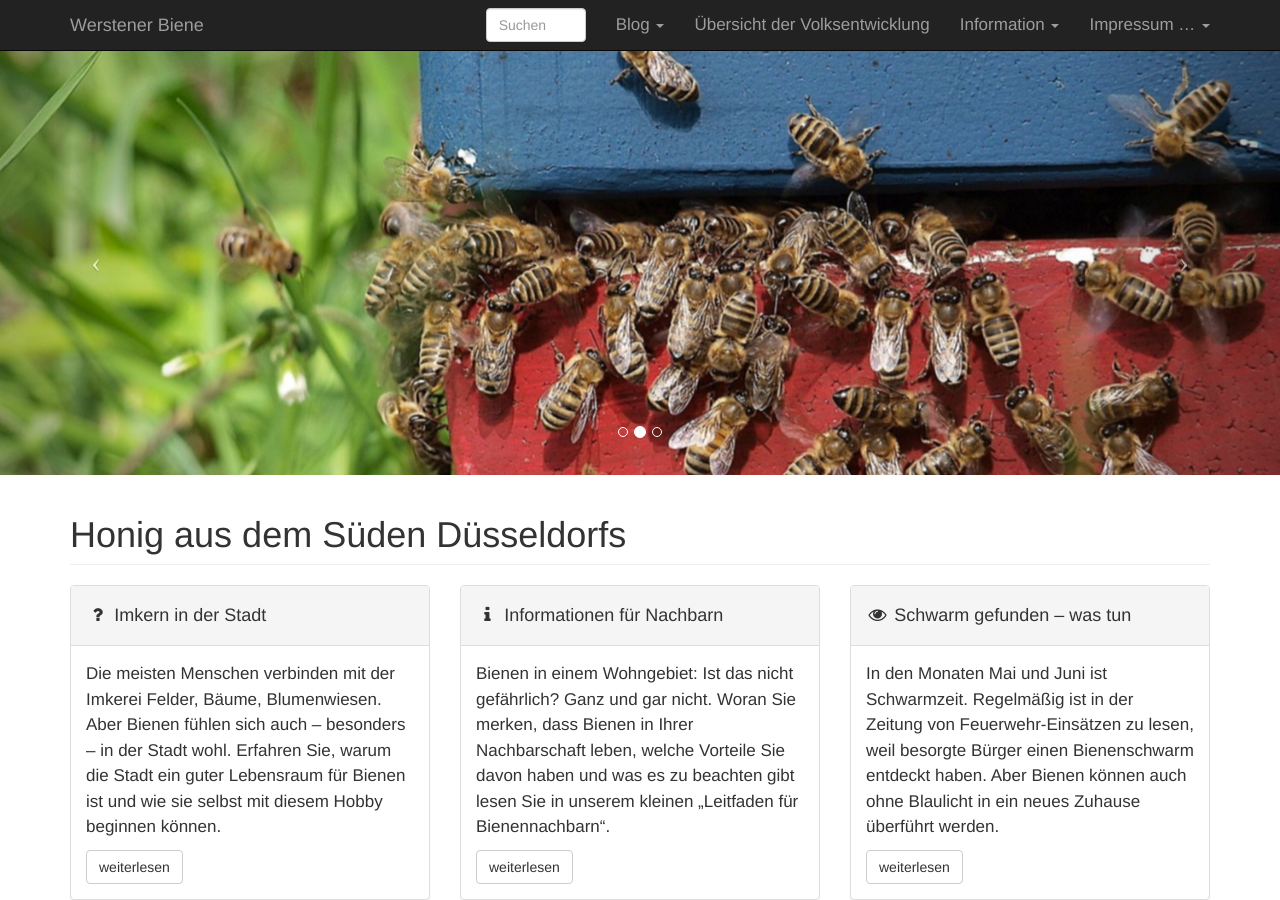
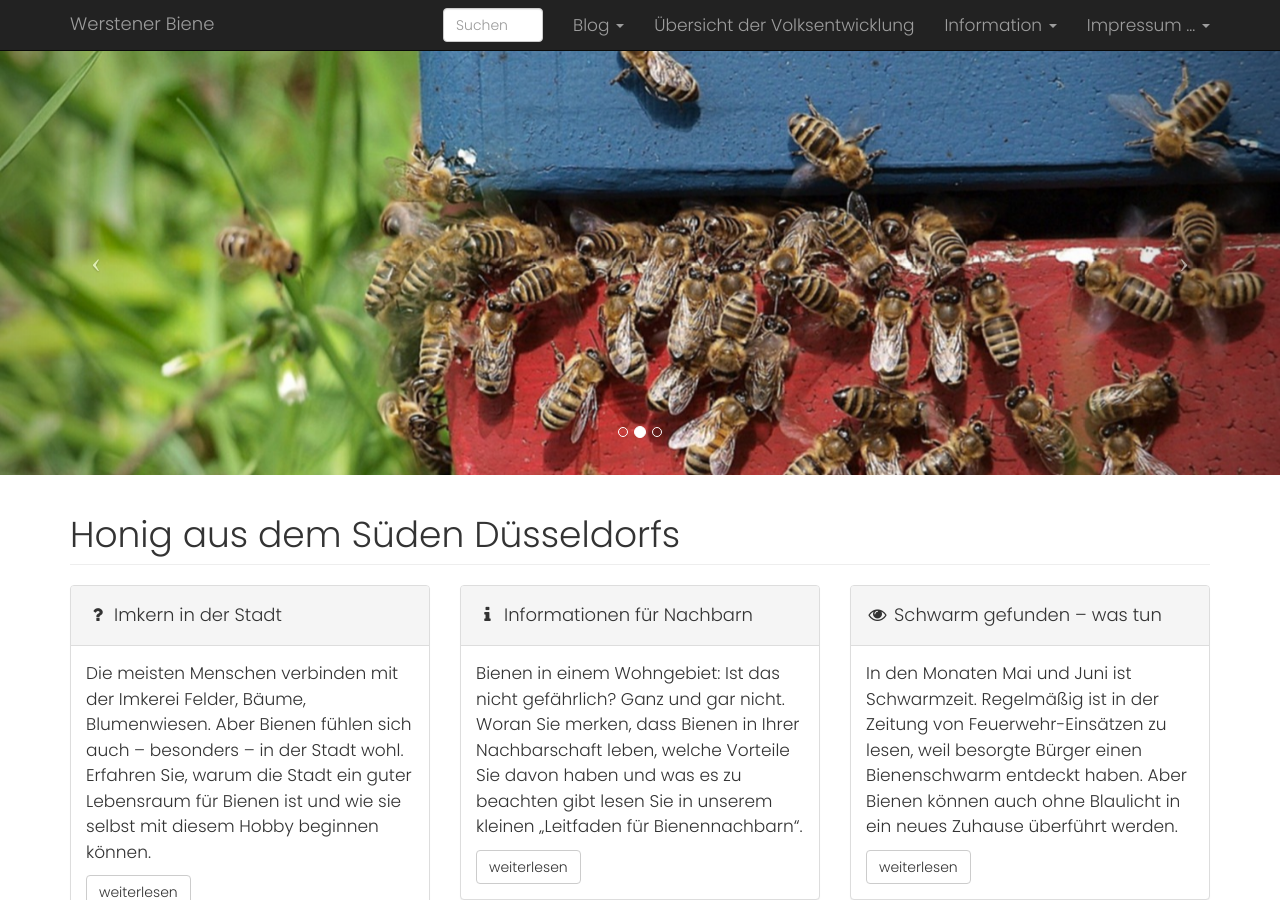
Before and after one commit to chkania/werstener-biene, a Jekyll site: the page built from index.html, in a window 1280 px wide and 900 px high. Built offline with Jekyll 4.4.1, drawn with Linux system fonts in a browser that asks for light colours; comment, search, counter and statistics services are not loaded.

Commit message:
Font auf Poppins geändert

```diff
--- a/_includes/head.html
+++ b/_includes/head.html
@@ -2,6 +2,8 @@
 <html lang="de">
 
 <head>
+
+    <link href='https://fonts.googleapis.com/css?family=Poppins:300' rel='stylesheet' type='text/css'>
 
     <meta charset="utf-8">
     <meta http-equiv="X-UA-Compatible" content="IE=edge">
--- a/css/site.css
+++ b/css/site.css
@@ -34,13 +34,14 @@
 
 html,
 body {
-  font-family: 'Proxima Nova', Helvetica, Arial, sans-serif;
-  /* font-family: Linux Libertine, serif; */
+  /* font-family: 'Proxima Nova', Helvetica, Arial, sans-serif; */
+  font-family: "Poppins", sans-serif;
   font-weight: 300;
   rgb(74, 74, 74);
   font-size: 17px;
   line-height: 1.5em;
   }
+
 
 html:not(.touch) {
   /* text-rendering: optimizeLegibility; */
```
